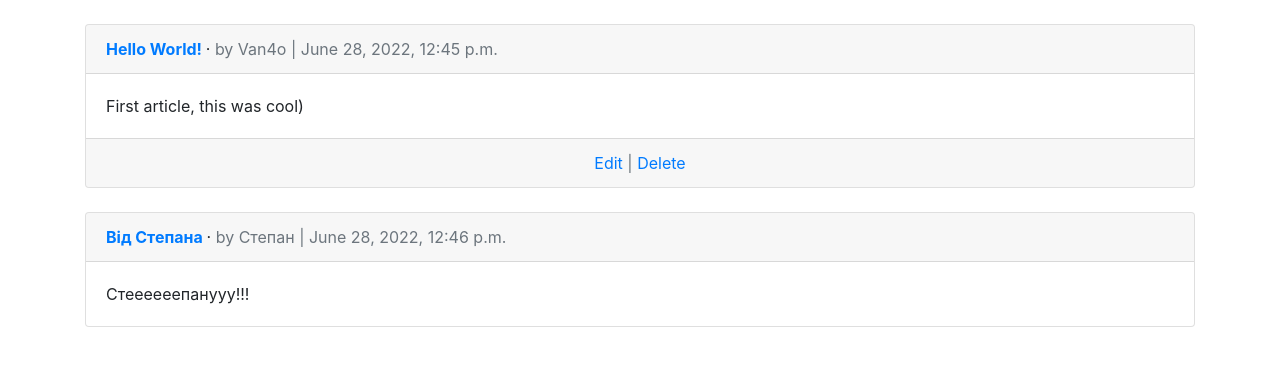
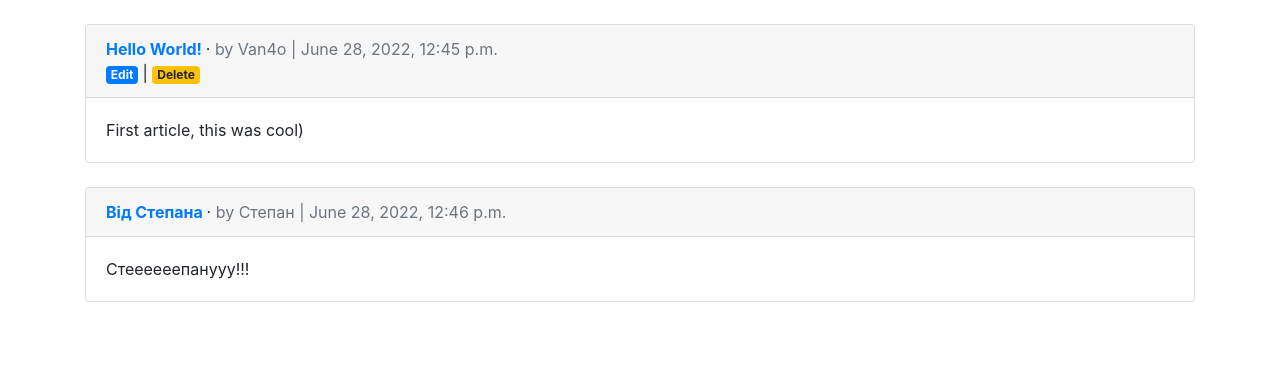
Before and after one commit to Van4ooo/auth_system_for_django, a Django app: page /article/ in a window 1280 px wide. Shown: the part 80-446 px from the top of the page. Run offline with Django 4.2, Linux system fonts and the light colour scheme; a user stored in the database is signed in; data comes from the database, SQL or seed files in the repository.

Commit message:
refactor styling

```diff
--- a/templates/article_detail.html
+++ b/templates/article_detail.html
@@ -8,9 +8,9 @@
     </div>
     {% if user.is_authenticated and article.author.username == user.username %}
         <p>
-            <a href="{% url 'article_edit' article.pk %}">Edit</a> |
-            <a href="{% url 'article_delete' article.pk %}">Delete</a>
+            <a href="{% url 'article_edit' article.pk %}" class="badge badge-primary">Edit</a> |
+            <a href="{% url 'article_delete' article.pk %}" class="badge badge-warning">Delete</a>
         </p>
     {% endif %}
-    <p>Back to <a href="{% url 'articles' %}">All Articles</a>.</p>
+    <p>Back to <a href="{% url 'articles' %}" class="badge badge-secondary">All Articles</a>.</p>
 {% endblock content %}
--- a/templates/article_list.html
+++ b/templates/article_list.html
@@ -13,16 +13,16 @@
                 </span> &middot;
                 <span class="text-muted">by {{ article.author }} |
                 {{ article.date }}</span>
+                {% if user.is_authenticated and article.author.username == user.username %}
+                    <div>
+                        <a href="{% url 'article_edit' article.pk %}" class="badge badge-primary">Edit</a> |
+                        <a href="{% url 'article_delete' article.pk %}" class="badge badge-warning">Delete</a>
+                    </div>
+                {% endif %}
             </div>
             <div class="card-body">
                 {{ article.body }}
             </div>
-            {% if user.is_authenticated and article.author.username == user.username %}
-                <div class="card-footer text-center text-muted">
-                    <a href="{% url 'article_edit' article.pk %}">Edit</a> |
-                    <a href="{% url 'article_delete' article.pk %}">Delete</a>
-                </div>
-            {% endif %}
         </div>
         <br>
     {% endfor %}
```
